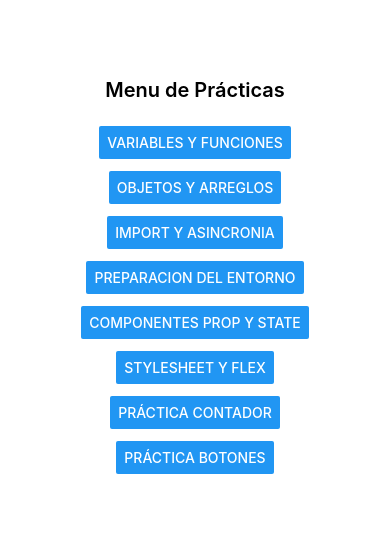
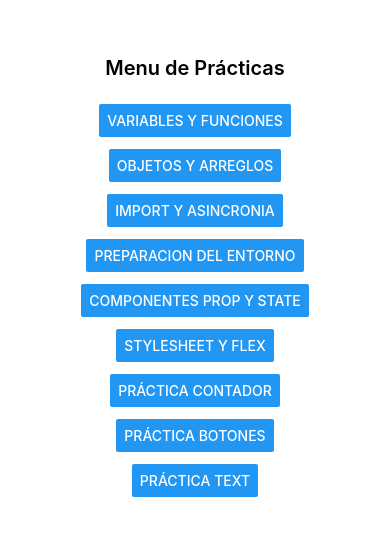
Before and after one commit to DIEGOIA20/PAM-211, a React Native app in the folder INTRO/: screen / in a window 390 px wide. Shown: the part 150-686 px from the top of the page. Built offline with nearby package versions, Linux system fonts and the light colour scheme.

Commit message:
Presentacion
Ejemplo de usar los textos y alertas

```diff
--- a/INTRO/screens/MenuScreen.js
+++ b/INTRO/screens/MenuScreen.js
@@ -2,6 +2,8 @@ import React, { useState } from 'react'
 import { Text, StyleSheet, View,Button } from 'react-native'
 import BotonesScreen from './BotonesScreen'
 import ContadorScreen from './ContadorScreen'
+import TextScreen from './TextScreen'
+
 
 export default function MenuScreen() {
     const [Screen, setScreen] = useState('menu');
@@ -12,6 +14,9 @@ export default function MenuScreen() {
 
     case 'botones':
         return <BotonesScreen />;
+
+        case 'text':
+        return <TextScreen />;
 
     case 'menu':
     default:
@@ -42,6 +47,9 @@ export default function MenuScreen() {
              <View style={styles.buttonWrapper}>
                <Button onPress={() => setScreen('botones')} title='Práctica Botones'/>
              </View>
+              <View style={styles.buttonWrapper}>
+               <Button onPress={() => setScreen('text')} title='Práctica Text'/>
+             </View>
            </View>
          )
         }
--- /dev/null
+++ b/INTRO/screens/TextScreen.js
@@ -0,0 +1,56 @@
+import React, { useState } from 'react';
+import { View, Text, TextInput, Button, Alert, StyleSheet } from 'react-native';
+
+const TextScreen = () => {
+  const [nombre, setNombre] = useState('');
+
+  const mostrarAlerta = () => {
+    if (nombre.trim() === '') {
+      Alert.alert('Error', 'Por favor ingresa tu nombre');
+    } else {
+      Alert.alert('Hola!', `Bienvenido, ${nombre}! `);
+    }
+  };
+
+  return (
+    <View style={styles.container}>
+      <Text style={styles.titulo}>Practica TextInput & Alert</Text>
+
+      <TextInput
+        style={styles.nombres}
+        placeholder="Escribe tu nombre"
+        value={nombre}
+        onChangeText={setNombre}
+        maxLength={50}
+      />
+
+      <Button color='blue'  title="Mostrar saludo" onPress={mostrarAlerta} />
+    </View>
+  );
+};
+
+const styles = StyleSheet.create({
+  container: {
+    flex: 1,
+    justifyContent: 'center',
+    alignItems: 'center',
+    backgroundColor: 'hsla(209, 73%, 88%, 1.00)',
+    padding: 20, //separa el texto del recuadro
+  },
+  titulo: {
+    fontSize: 22,
+    fontWeight: 'bold',
+    marginBottom: 15,
+  },
+
+  nombres: {
+    borderWidth: 1, //Define el grosor del borde del componente
+    borderColor: '#0f0e0eff', //Color del borde
+    padding: 10,
+    marginBottom: 20, //Separa este componente del que está debajo de él
+  },
+
+});
+
+
+export default TextScreen;
```
